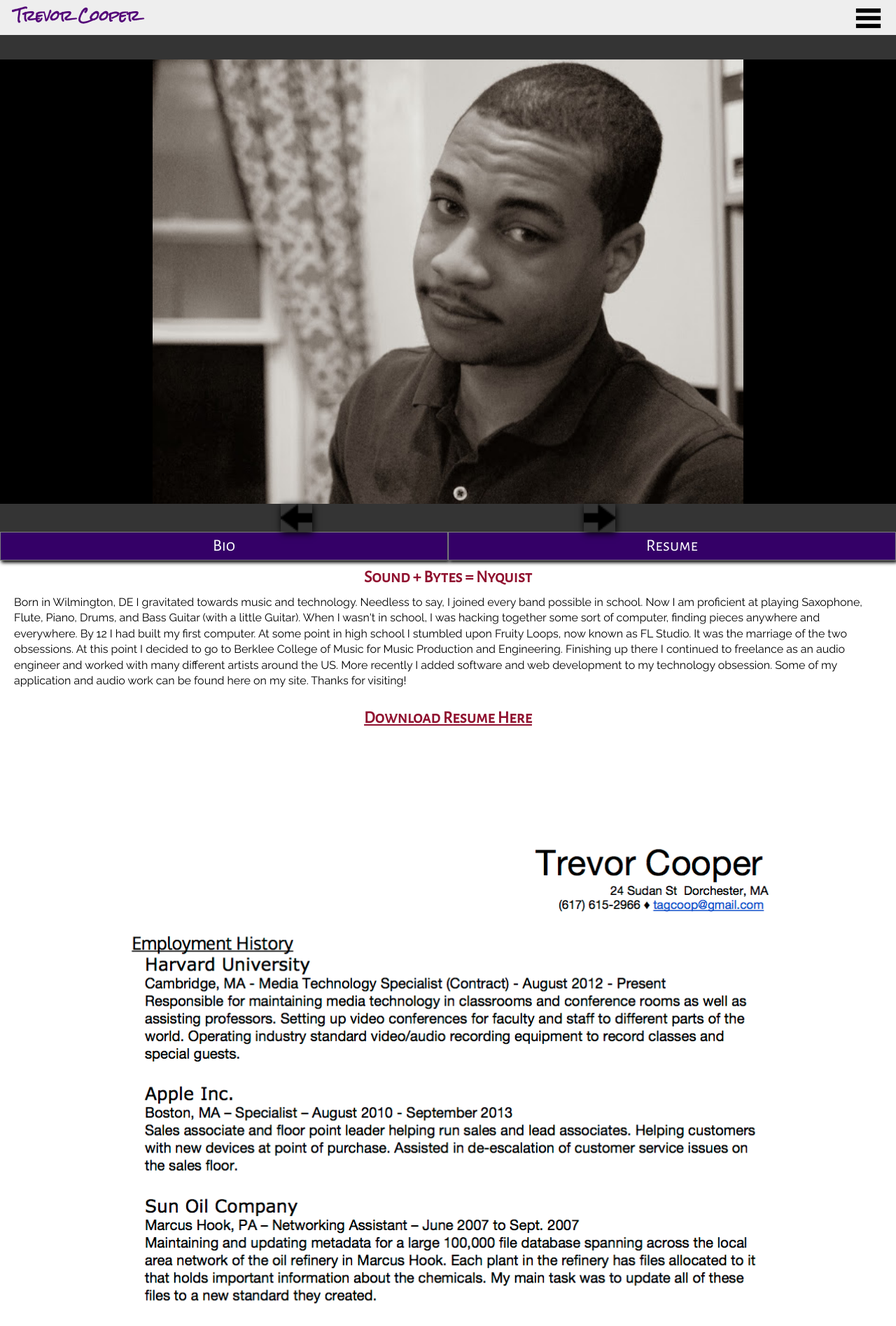
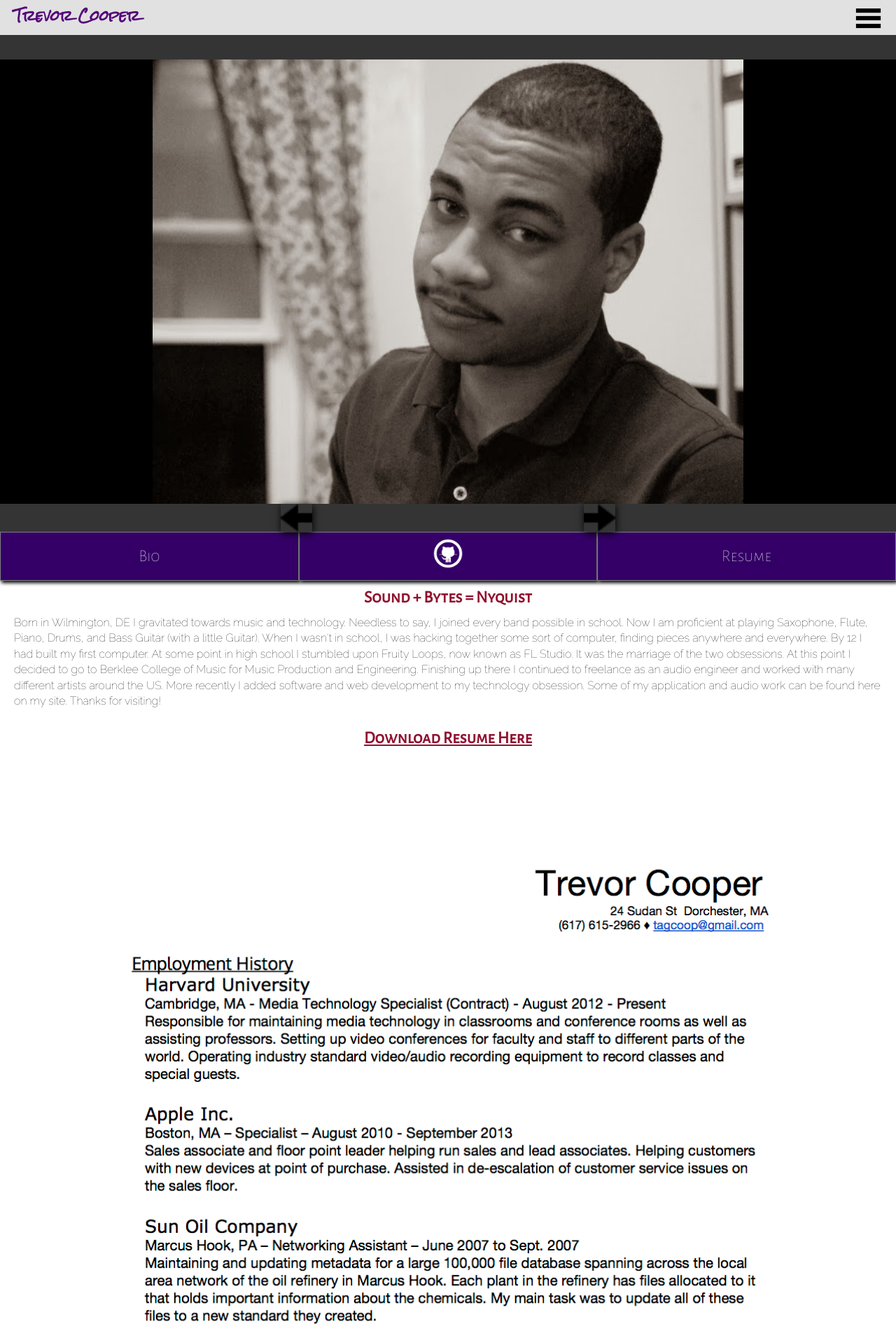
Before and after one commit to 13ruce1337/13ruce1337.github.io, a Jekyll site: the page built from about/index.html, in a window 1280 px wide. Shown: the top 1895 px of the page at 70% size. Built offline with Jekyll 4.4.1, drawn with Linux system fonts in a browser that asks for light colours; nearby versions of some CDN libraries; Markdown is read by kramdown in place of the engine named in the settings.

Commit message:
footer gone, added git to about. fixed about pix to responsive

```diff
--- a/about/index.html
+++ b/about/index.html
@@ -21,6 +21,7 @@ js: /scripts/about.js
   <div class='about_nav'>
     <ul class='about_nav_menu'>
       <li><a href='#bio'>Bio</a></li>
+      <li><a href='https://github.com/13ruce1337'><img src='/imgs/github_logo_white.png' width='50' height='auto'/></a></li>
       <li><a href='#resume'>Resume</a></li>
     </ul>
   </div>
--- a/css/about.css
+++ b/css/about.css
@@ -22,20 +22,35 @@
   background:#343434;
 }
 
-.pix_box {
-  background:black;
-  width:100%;
-  height:75%;
-  position:relative;
-}
+
 .pix {
   text-align:center;
   height:100%;
 }
-.pic {
-  height:100%;
-  max-width:100%;
+@media(min-width:1025px) {
+  .pic {
+    height:100%;
+  }
+  .pix_box {
+    background:black;
+    height:75%;
+    width:100%;
+    position:relative;
+  }
 }
+@media(max-width:1024px) {
+  .pic {
+    max-width:100%;
+    max-height:100%;
+  }
+  .pix_box {
+    background:black;
+    width:100%;
+    height:300px;
+    position:relative;
+  }
+}
+
 .pix_box_nav {
   width:100%;
   height:40px;
@@ -71,9 +86,10 @@
 .about_nav_menu li {
   display:table-cell;
   text-align:center;
+  vertical-align:middle;
   background:#340067;
   border:1px solid gray;
-  width:50%;
+  width:33%;
   box-shadow:2px 3px 5px black;
 }
 .about_nav .about_nav_menu a {
--- a/css/main.css
+++ b/css/main.css
@@ -22,7 +22,8 @@ html, body {
 }
 
 body {
-  font:1rem Helvetica, Arial, sans-serif;
+  font-family: "HelveticaNeue-Light", "Helvetica Neue Light", "Helvetica Neue", Helvetica, Arial, "Lucida Grande", sans-serif;
+  font-weight:300;
 }
 
 p {
@@ -54,8 +55,8 @@ a:visited {
 }
 
 .nav {
-  background: #EEEEEE;
-  height: 50px;
+  background:#E1E1E1;
+  height:50px;
 }
 
 .title {
@@ -142,34 +143,6 @@ a:visited {
   cursor:pointer;
 }
 
-/**
-/*
-  footer on ice
-/*
-/*
-
-.footer {
-  font-size: 80%;
-  color: #666;
-  border-top: 4px solid #eee;
-  overflow: hidden;
-  position: absolute;
-  bottom: 0;
-  width: 100%;
-  height: 45px;
-}
-
-.footer .contact {
-  float: left;
-  margin: 0 2em;
-}
-
-.footer .contact a {
-  color: #8085C1;
-}
-
-*/
-
 /*****************************************************************************/
 /*
 /* Posts
```
Also changed, not shown: _posts/2014-05-03-esports.md (+1 -1 lines), index.html (+0 -8 lines), imgs/github_logo_black.png (renamed from imgs/github_logo.png), imgs/github_logo_white.png (added).
